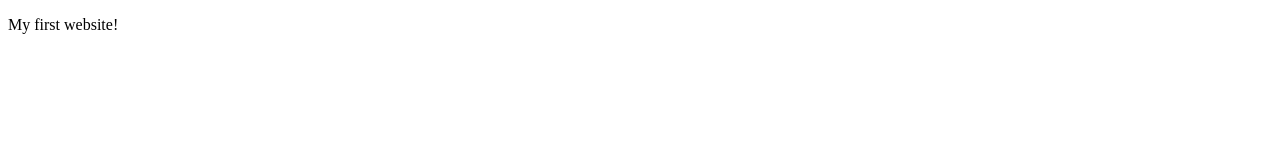
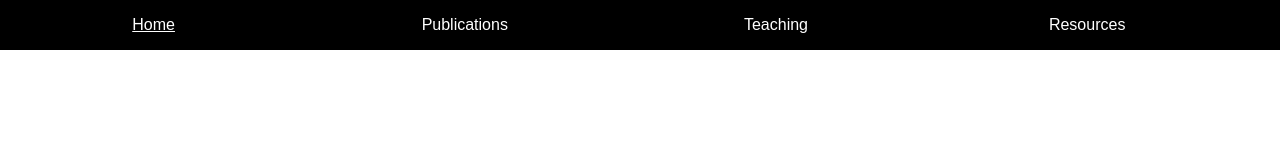
Before and after one commit to SherryFu0315/personal-website, a plain HTML site: page index.html in a window 1280 px wide. Drawn offline with Linux system fonts and the light colour scheme.

Commit message:
Update index.html

```diff
--- a/index.html
+++ b/index.html
@@ -1,14 +1,64 @@
 <!DOCTYPE html>
 <html>
 <head>
-	<meta charset=“utf-8”>
-	<meta http-equiv=“X-UA-Compatible” content=“IE=edge”>
-	<title>Give Me A Title!</title>
-	<meta name=“viewport” content=“width-device-width, initial-scale=1”>
-	<link rel=“stylesheet” type=“text/css” href=“style.css”>
-	<link rel=“icon” href=“cool_icon.png”>
+    <meta charset="utf-8">
+    <meta http-equiv="X-UA-Compatible" content="IE=edge">
+    <title>Xinyu Fu</title>                           <!-- Give Title -->
+    <meta name="viewport" content="width=device-width, initial-scale=1">
 </head>
 <body>
-	<p> My first website! </p>
+
+	<style type="text/css">
+
+		body {
+			margin: 0;
+		}
+
+		/* NAV BAR */
+
+		.nav-bar {
+			width: 100%;
+			height: 50px;
+			margin: 0;
+			background: black;
+			position: sticky;
+			top: 0;
+		}
+
+		.nav-bar > .element {
+			width: 24%;
+			line-height: 50px;
+			text-align: center;
+			color: white;
+			display: inline-block;
+			margin: 0;
+			font-family: Arial;
+			text-decoration: none;
+		}
+
+		.nav-bar > .element:hover {
+  			text-decoration: underline;
+		}
+
+
+		/* BODY */
+
+		.content {
+			width: 80%;
+			margin-left: 10%;
+		}
+
+	</style>
+
+    <div class=nav-bar>
+    	<a href='nav_bar.html' class=element> Home </a>
+    	<a href='nav_bar.html' class=element> Publications </a>
+    	<a href='nav_bar.html' class=element> Teaching </a>
+    	<a href='nav_bar.html' class=element> Resources </a>
+    </div>
+
+    <div class=content>
+	</div>
+
 </body>
 </html>
```
